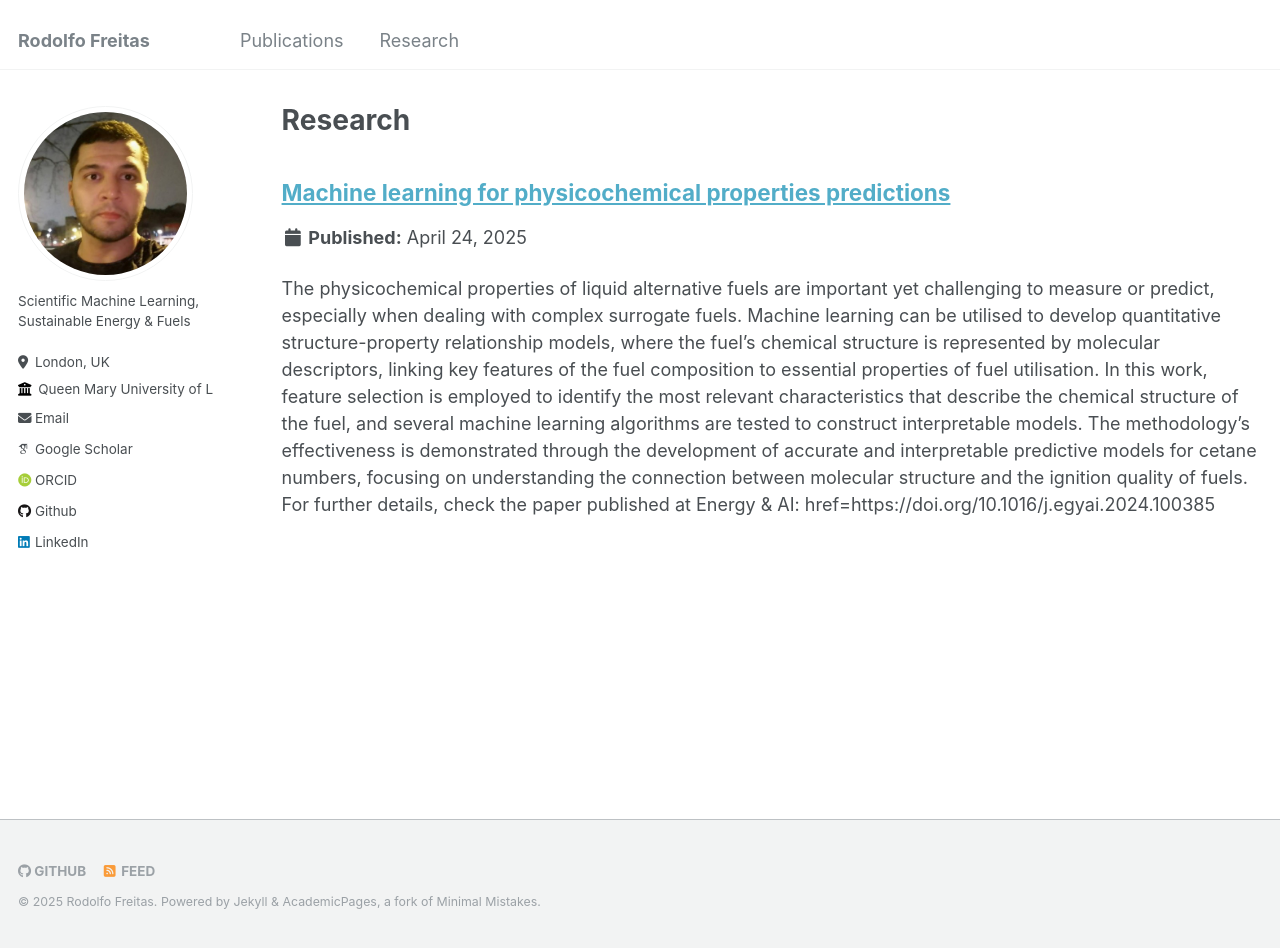
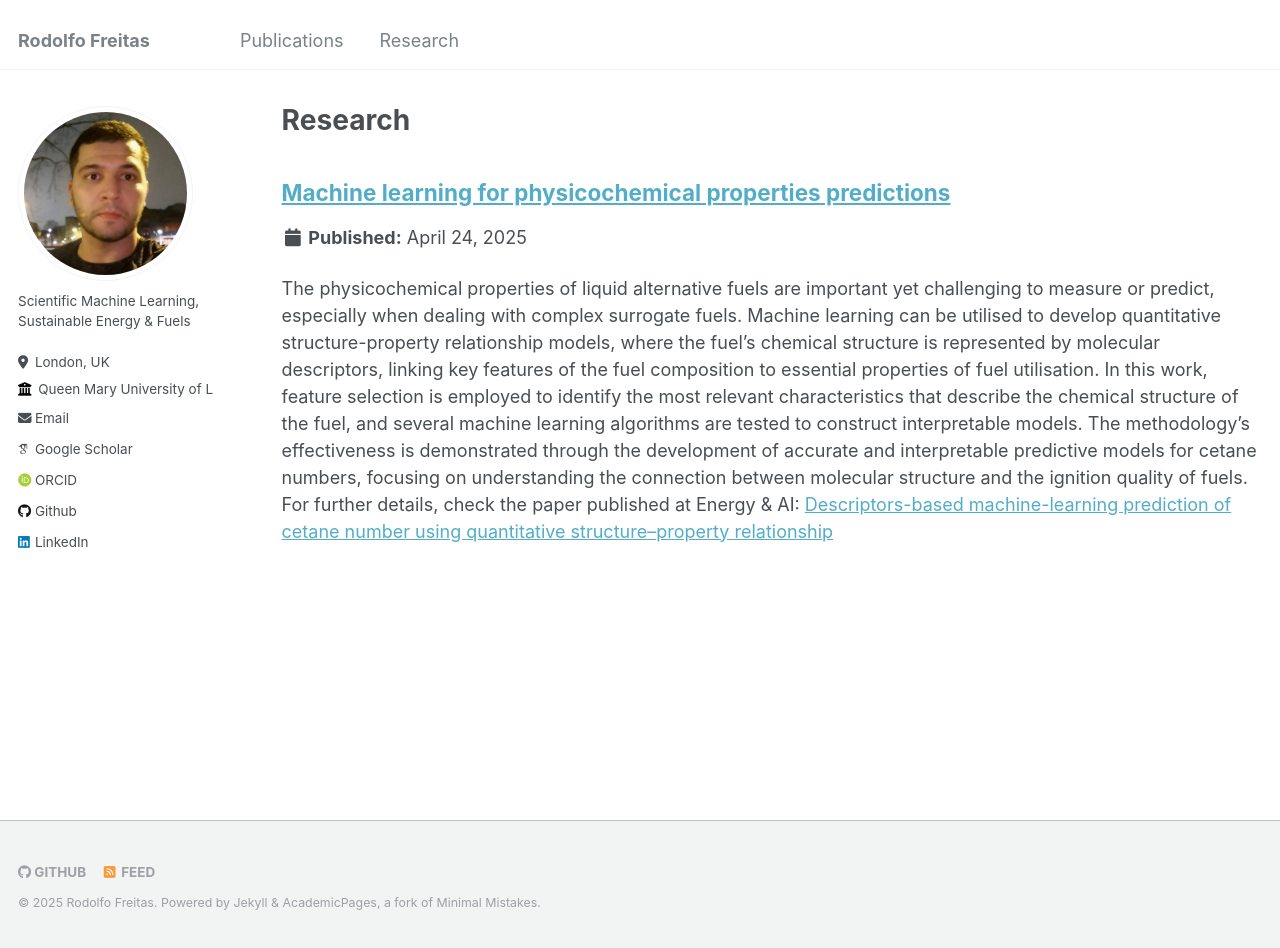
Before and after one commit to RodolfosmFreitas/RodolfosmFreitas.github.io, a Jekyll site: the page built from _pages/research.md, in a window 1280 px wide and 948 px high. Built offline with Jekyll 4.4.1, drawn with Linux system fonts in a browser that asks for light colours; some web fonts are replaced.

Commit message:
Update research-1.md

```diff
--- a/_research/research-1.md
+++ b/_research/research-1.md
@@ -1,6 +1,7 @@
 ---
 title: "Machine learning for physicochemical properties predictions"
-excerpt: "The physicochemical properties of liquid alternative fuels are important yet challenging to measure or predict, especially when dealing with complex surrogate fuels. Machine learning can be utilised to develop quantitative structure-property relationship models, where the fuel's chemical structure is represented by molecular descriptors, linking key features of the fuel composition to essential properties of fuel utilisation. In this work, feature selection is employed to identify the most relevant characteristics that describe the chemical structure of the fuel, and several machine learning algorithms are tested to construct interpretable models. The methodology's effectiveness is demonstrated through the development of accurate and interpretable predictive models for cetane numbers, focusing on understanding the connection between molecular structure and the ignition quality of fuels. For further details, check the paper published at Energy & AI: href=https://doi.org/10.1016/j.egyai.2024.100385"
 collection: research
 ---
+The physicochemical properties of liquid alternative fuels are important yet challenging to measure or predict, especially when dealing with complex surrogate fuels. Machine learning can be utilised to develop quantitative structure-property relationship models, where the fuel's chemical structure is represented by molecular descriptors, linking key features of the fuel composition to essential properties of fuel utilisation. In this work, feature selection is employed to identify the most relevant characteristics that describe the chemical structure of the fuel, and several machine learning algorithms are tested to construct interpretable models. The methodology's effectiveness is demonstrated through the development of accurate and interpretable predictive models for cetane numbers, focusing on understanding the connection between molecular structure and the ignition quality of fuels. For further details, check the paper published at Energy & AI: [Descriptors-based machine-learning prediction of cetane number using quantitative structure–property relationship](https://doi.org/10.1016/j.egyai.2024.100385")
+
 ![graph_abs](https://github.com/user-attachments/assets/93e76c4c-0de4-4e37-b24e-c12ddf338942)
```
